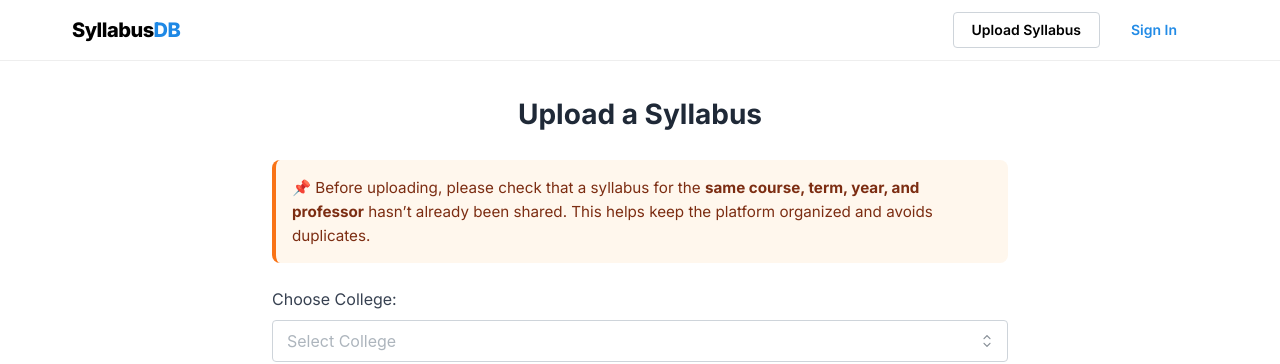
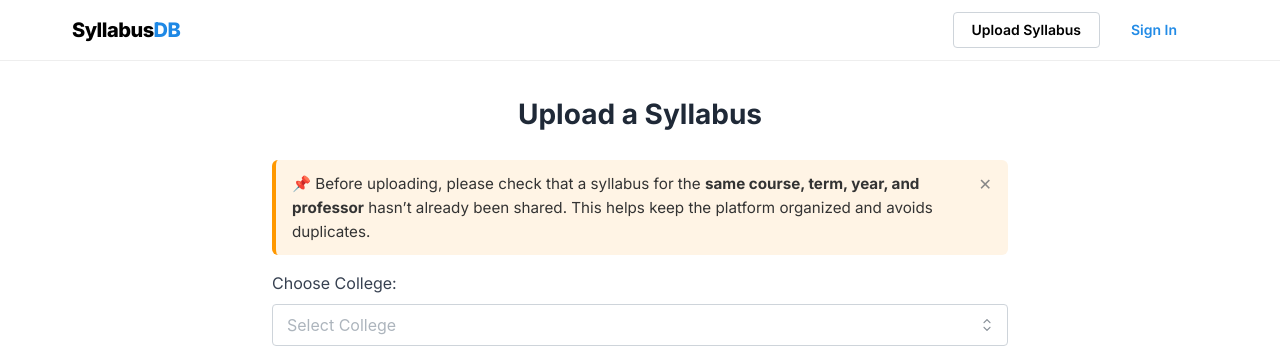
Before and after one commit to Nawang17/SyllabusDB, a React (Vite) app: page /uploadSyllabus in a window 1280 px wide. Shown: the top 364 px of the page. Built offline with nearby package versions, Linux system fonts and the light colour scheme; no server answers; the database is empty.

Commit message:
Add upload warning message with dismiss functionality to UploadSyllabus page

```diff
--- a/src/pages/UploadSyllabusPage.jsx/UploadSyllabusPage.css
+++ b/src/pages/UploadSyllabusPage.jsx/UploadSyllabusPage.css
@@ -237,3 +237,35 @@
   color: #2563eb;
   text-decoration: underline;
 }
+.upload-warning {
+  background-color: #fff4e5;
+  border-left: 4px solid #ff9800;
+  padding: 0.75rem 1rem;
+  border-radius: 6px;
+  margin-bottom: 1rem;
+  position: relative;
+  display: flex;
+  justify-content: space-between;
+  align-items: start;
+  font-size: 0.95rem;
+  color: #333;
+}
+
+.upload-warning .dismiss-warning {
+  background: none;
+  border: none;
+  font-size: 1rem;
+  color: #888;
+  cursor: pointer;
+  padding: 0;
+  margin-left: 1rem;
+}
+
+.upload-warning .dismiss-warning:hover {
+  color: #555;
+}
+
+.warning-text {
+  flex: 1;
+  padding-right: 0.5rem;
+}
--- a/src/pages/UploadSyllabusPage.jsx/UploadSyllabusPage.jsx
+++ b/src/pages/UploadSyllabusPage.jsx/UploadSyllabusPage.jsx
@@ -31,6 +31,9 @@ export default function UploadSyllabus() {
   const [courseSuggestions, setCourseSuggestions] = useState([]);
   const [showReviewModal, setShowReviewModal] = useState(false);
   const [uploadError, setUploadError] = useState(""); // error shown in modal
+  const [showUploadWarning, setShowUploadWarning] = useState(() => {
+    return localStorage.getItem("hideUploadWarning") !== "true";
+  });
 
   const fileInputRef = useRef();
 
@@ -233,12 +236,26 @@ export default function UploadSyllabus() {
   return (
     <div className="upload-page">
       <h2>Upload a Syllabus</h2>
-      <p className="upload-warning">
-        📌 Before uploading, please check that a syllabus for the{" "}
-        <strong>same course, term, year, and professor</strong> hasn’t already
-        been shared. This helps keep the platform organized and avoids
-        duplicates.
-      </p>
+      {showUploadWarning && (
+        <div className="upload-warning">
+          <span className="warning-text">
+            📌 Before uploading, please check that a syllabus for the{" "}
+            <strong>same course, term, year, and professor</strong> hasn’t
+            already been shared. This helps keep the platform organized and
+            avoids duplicates.
+          </span>
+          <button
+            className="dismiss-warning"
+            onClick={() => {
+              localStorage.setItem("hideUploadWarning", "true");
+              setShowUploadWarning(false);
+            }}
+            aria-label="Dismiss warning"
+          >
+            ✕
+          </button>
+        </div>
+      )}
 
       <form className="upload-form" onSubmit={handleSubmit}>
         <label>
```
Also changed, not shown: 1 other file (tests, documents, lock files or other folders).
